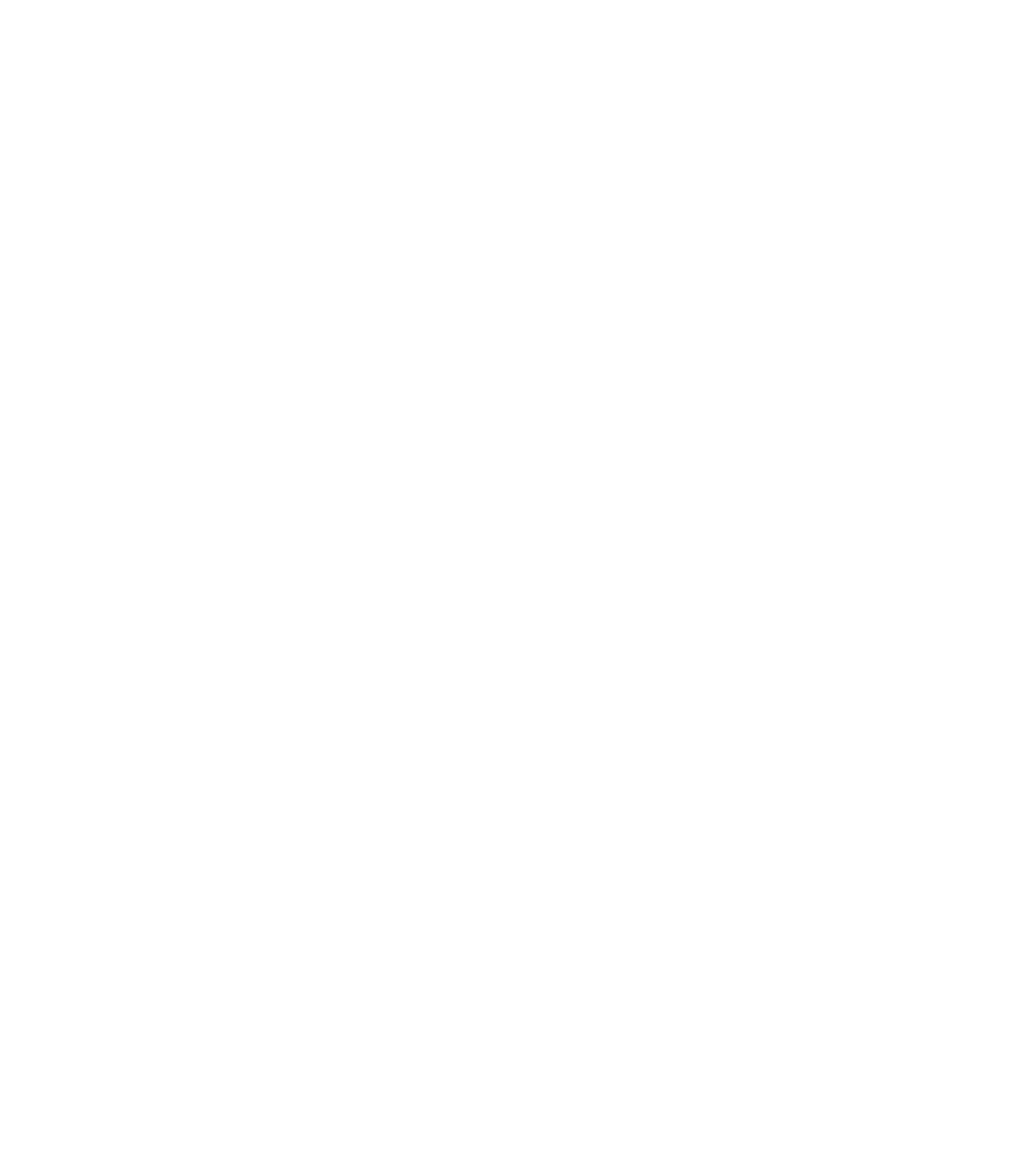
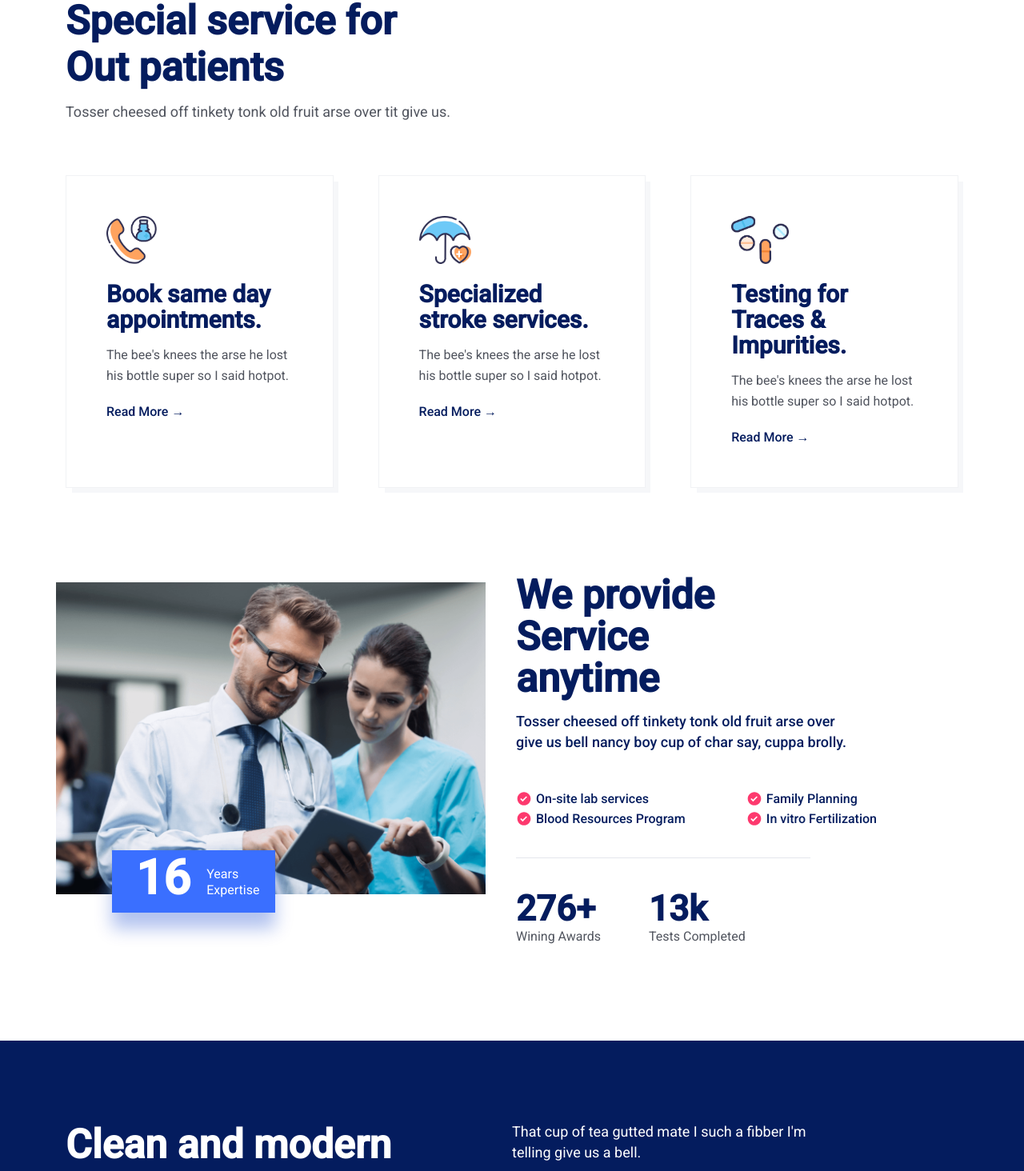
Before and after one commit to grekuu/medical-service, a React (Vite) app: page /about in a window 1280 px wide. Shown: the part 560-2024 px from the top of the page at 80% size. Before the commit the page ends 800 px from the top, so only its background shows below. Built offline with nearby package versions, Linux system fonts and the light colour scheme.

Commit message:
feat(About): Components imported

```diff
--- a/src/pages/AboutUs/AboutUs.tsx
+++ b/src/pages/AboutUs/AboutUs.tsx
@@ -1,10 +1,20 @@
 import PageBanner from "../components/PageBanner/PageBanner";
+import ProvideService from "../components/ProvideService/ProvideService";
+import QualifiedDoctors from "../components/QualifiedDoctors/QualifiedDoctors";
+import SpecialService from "../components/SpecialService/SpecialService";
+import Testimonials from "../components/Testimonials/Testimonials";
+import VideoSection from "../components/VideoSection/VideoSection";
 import "./aboutUs.scss";
 
 const AboutUs = () => {
   return (
     <div className="about-us-container">
       <PageBanner background="/medical-breadcamp_about.png" title="About us" />
+      <SpecialService />
+      <ProvideService />
+      <VideoSection />
+      <QualifiedDoctors />
+      <Testimonials deviceType="desktop" />
     </div>
   );
 };
```
